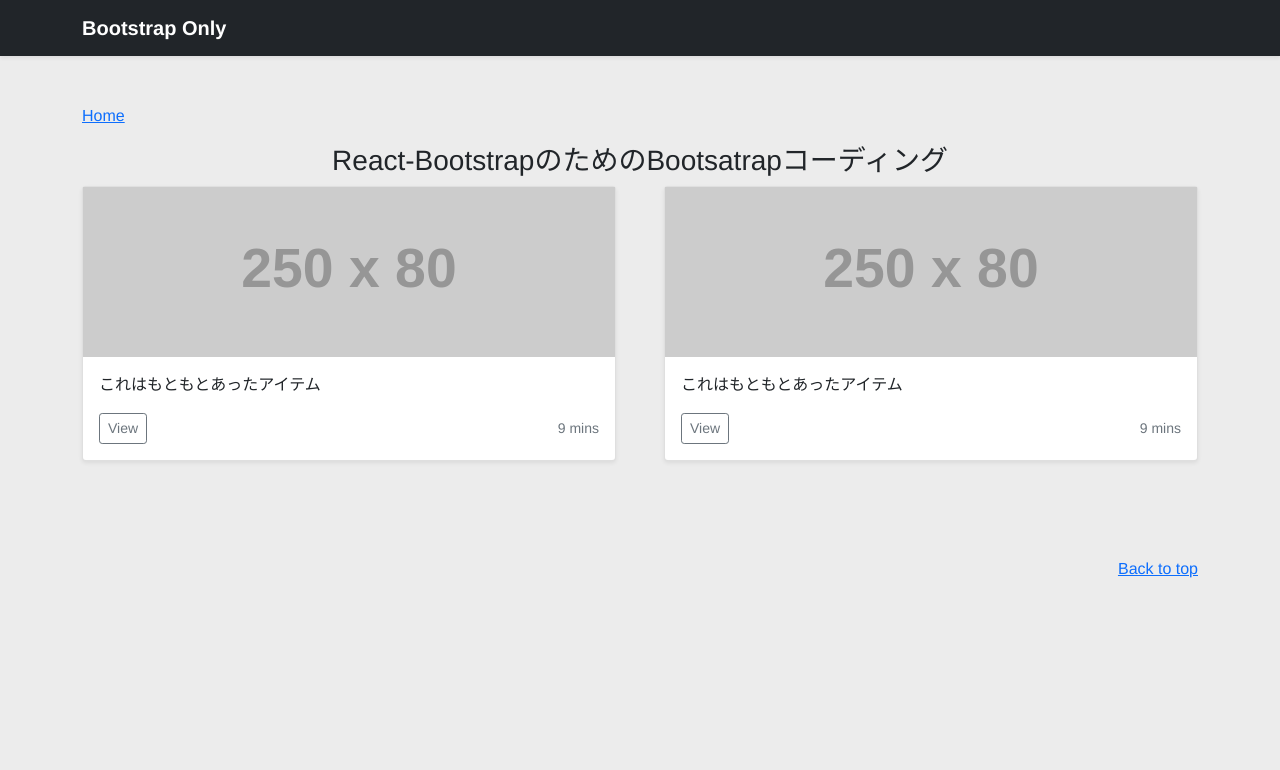
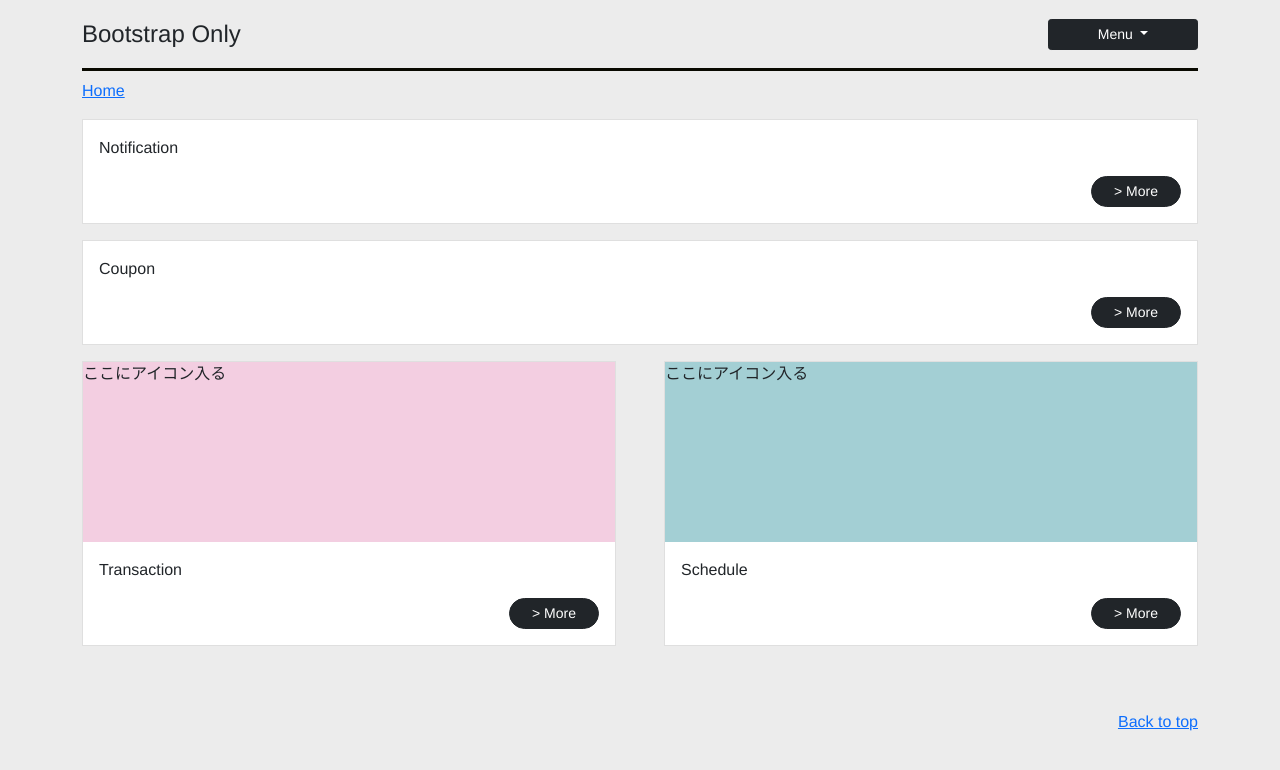
Before and after one commit to dev-milk/MyBootstrapOnly, a plain HTML site: page index.html in a window 1280 px wide. Drawn offline with Linux system fonts and the light colour scheme; placeholder pictures from the web are drawn by us.

Commit message:
グリッドレイアウト追加

```diff
--- a/css/mystyle.css
+++ b/css/mystyle.css
@@ -9,7 +9,7 @@ body {
 }
 
 
-/* Custom */
+/* Common */
 .bd-placeholder-img {
   font-size: 1.125rem;
   text-anchor: middle;
@@ -30,3 +30,24 @@ body {
   border-bottom-style: solid !important;
   border-bottom-color: rgb(9, 9, 0) !important;
 }
+
+/* Size */
+.w-150 {
+  width: 150px !important;
+}
+.w-90 {
+  width: 90px !important;
+}
+
+.h-180 {
+  height: 180px !important;
+}
+
+/* Color */
+.pink-bg {
+  background-color: #f3cee1;
+}
+
+.blue-bg {
+  background-color: #a3cfd4;
+}
--- a/index.html
+++ b/index.html
@@ -18,73 +18,102 @@
   </head>
   <body>
 
-<header>
-  <div class="navbar navbar-dark bg-dark shadow-sm">
-    <div class="container">
-      <a href="#" class="navbar-brand d-flex align-items-center">
-        <strong>Bootstrap Only</strong>
-      </a>
+<div class="container">
+  <header class="d-flex flex-wrap align-items-center  justify-content-md-between py-3 mb-2 border-bottom">
+    <a href="/" class="d-flex align-items-center col-md-3 mb-2 mb-md-0 text-dark text-decoration-none">
+      <span class="fs-4">Bootstrap Only</span>
+    </a>
+
+    <div class="float-sm-end">
+      <div class="dropdown">
+        <!-- トグル -->
+        <button type="button" class="btn btn-dark  w-150 btn-sm dropdown-toggle" id="dropdownMenuButton1" data-bs-toggle="dropdown" aria-expanded="false">
+          Menu
+        </button>
+        <!-- ドロップメニュー -->
+        <ul class="dropdown-menu" aria-labelledby="dropdownMenuButton1">
+          <li><a class="dropdown-item" href="#">Dashboad</a></li>
+          <li><a class="dropdown-item" href="#">Notification</a></li>
+          <li><a class="dropdown-item" href="#">Transaction</a></li>
+          <li><a class="dropdown-item" href="#">Schedule</a></li>
+        </ul>
+      </div>
     </div>
-  </div>
-</header>
+  </header>
+</div>
 
 <main>
 
-  <div class="py-5">
+
     <div class="container">
-
+    <!-- Breadcrumb -->
       <nav aria-label="breadcrumb">
         <ol class="breadcrumb">
           <li class="breadcrumb-item"><a href="#">Home</a></li>
         </ol>
       </nav>
 
-
-      <div class="row  row-cols-auto">
-        <div class="col-12">
-          <h3 class="text-center">React-BootstrapのためのBootsatrapコーディング</h3>
-        </div>
-
-      </div>
-
-<!-- start -->
-      <div class="row row-cols-1 row-cols-sm-2 row-cols-md-2 g-5">
-
-        <div class="col">
-          <div class="card shadow-sm">
-            <img src="https://placehold.jp/250x80.png" width="100%" >
+      <!-- Notification -->
+      <div class="row g-5 mb-3">
+        <div class="col-sm">
+          <div class="card rounded-0">
             <div class="card-body">
-              <p class="card-text">これはもともとあったアイテム</p>
-              <div class="d-flex justify-content-between align-items-center">
-                <div class="btn-group">
-                  <button type="button" class="btn btn-sm btn-outline-secondary">View</button>
-                </div>
-                <small class="text-muted">9 mins</small>
+              <p class="card-text">Notification</p>
+              <div class="text-end">
+                  <button type="button" class="btn btn-sm btn-dark rounded-pill w-90">> More</button>
               </div>
             </div>
           </div>
         </div>
+      </div>
 
-        <div class="col">
-          <div class="card shadow-sm">
-            <img src="https://placehold.jp/250x80.png" width="100%" >
+      <!-- Coupon -->
+      <div class="row g-5 mb-3">
+        <div class="col-sm">
+          <div class="card rounded-0">
             <div class="card-body">
-              <p class="card-text">これはもともとあったアイテム</p>
-              <div class="d-flex justify-content-between align-items-center">
-                <div class="btn-group">
-                  <button type="button" class="btn btn-sm btn-outline-secondary">View</button>
-                </div>
-                <small class="text-muted">9 mins</small>
+              <p class="card-text">Coupon</p>
+              <div class="text-end">
+                  <button type="button" class="btn btn-sm btn-dark rounded-pill w-90">> More</button>
               </div>
             </div>
           </div>
         </div>
+      </div>
 
+      <!-- Transaction / Schedule  -->
+      <div class="row g-5 mb-3">
+        <div class="col-sm">
+          <div class="card rounded-0">
+            <div class="m-0 pink-bg h-180" >
+              <span>ここにアイコン入る</span>
+            </div>
+            <div class="card-body">
+              <p class="card-text">Transaction</p>
+              <div class="text-end">
+                  <button type="button" class="btn btn-sm btn-dark rounded-pill w-90">> More</button>
+              </div>
+            </div>
+          </div>
+        </div>
+        <div class="col-sm">
+          <div class="col-sm">
+            <div class="card  rounded-0">
+              <div class="m-0 blue-bg h-180" >
+                <span>ここにアイコン入る</span>
+              </div>
+              <div class="card-body">
+                <p class="card-text">Schedule</p>
+                <div class="text-end">
+                  <button type="button" class="btn btn-sm btn-dark rounded-pill w-90">> More</button>
+              </div>
+              </div>
+            </div>
+          </div>
+        </div>
       </div>
-      <!-- end -->
 
     </div>
-  </div>
 
 </main>
 
```
